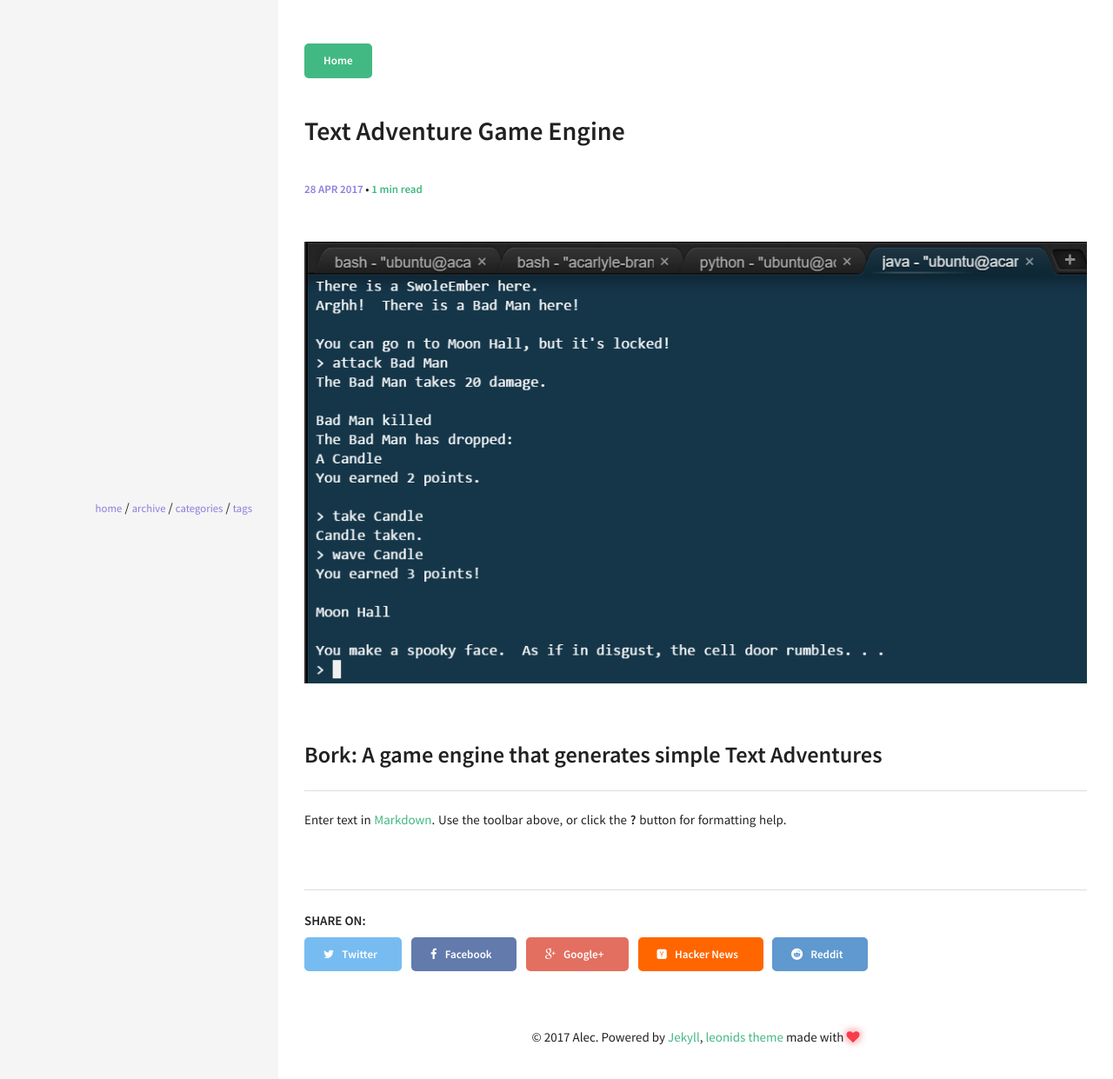
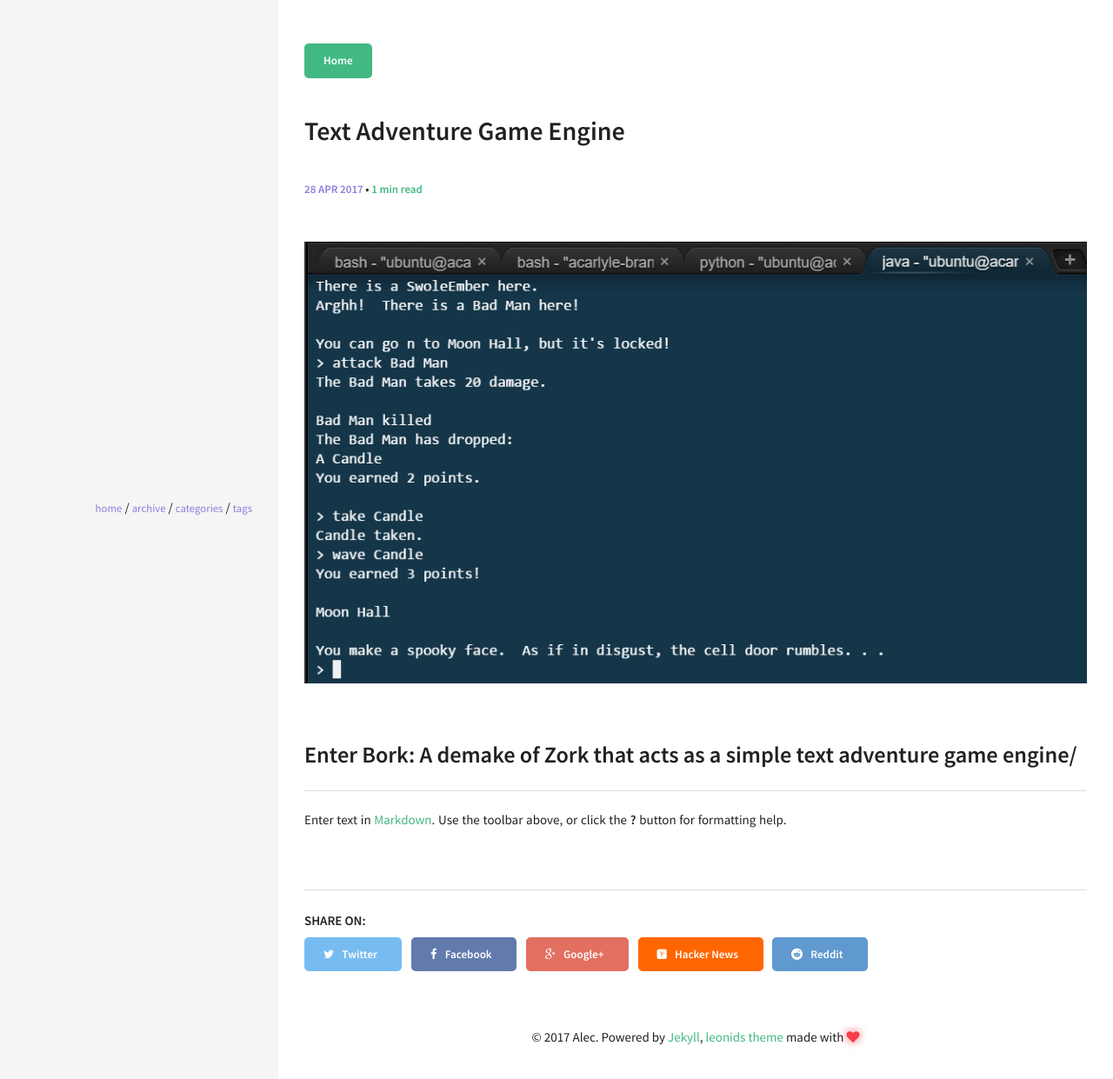
Before and after one commit to acarlyle/acarlyle.github.io, a Jekyll site: the page built from _posts/2017-04-27-text-adventure-game-engine.md, in a window 1280 px wide. Shown: the top 1241 px of the page at 87% size. Built offline with Jekyll 4.4.1, drawn with Linux system fonts in a browser that asks for light colours.

Commit message:
Updated 2017-04-27-text-adventure-game-engine.md

```diff
--- a/_posts/2017-04-27-text-adventure-game-engine.md
+++ b/_posts/2017-04-27-text-adventure-game-engine.md
@@ -4,10 +4,9 @@ date: '2017-04-27 22:42 -0400'
 author: Alec
 published: true
 categories: UMW
-excerpt: 'Bork: A game engine that generates simple Text Adventures'
 ---
 ![zorkSp00k.png]({{site.baseurl}}/img/zorkSp00k.png)
 
-## Bork: A game engine that generates simple Text Adventures
+## Enter Bork: A demake of Zork that acts as a simple text adventure game engine/
 
 Enter text in [Markdown](http://daringfireball.net/projects/markdown/). Use the toolbar above, or click the **?** button for formatting help.
```
